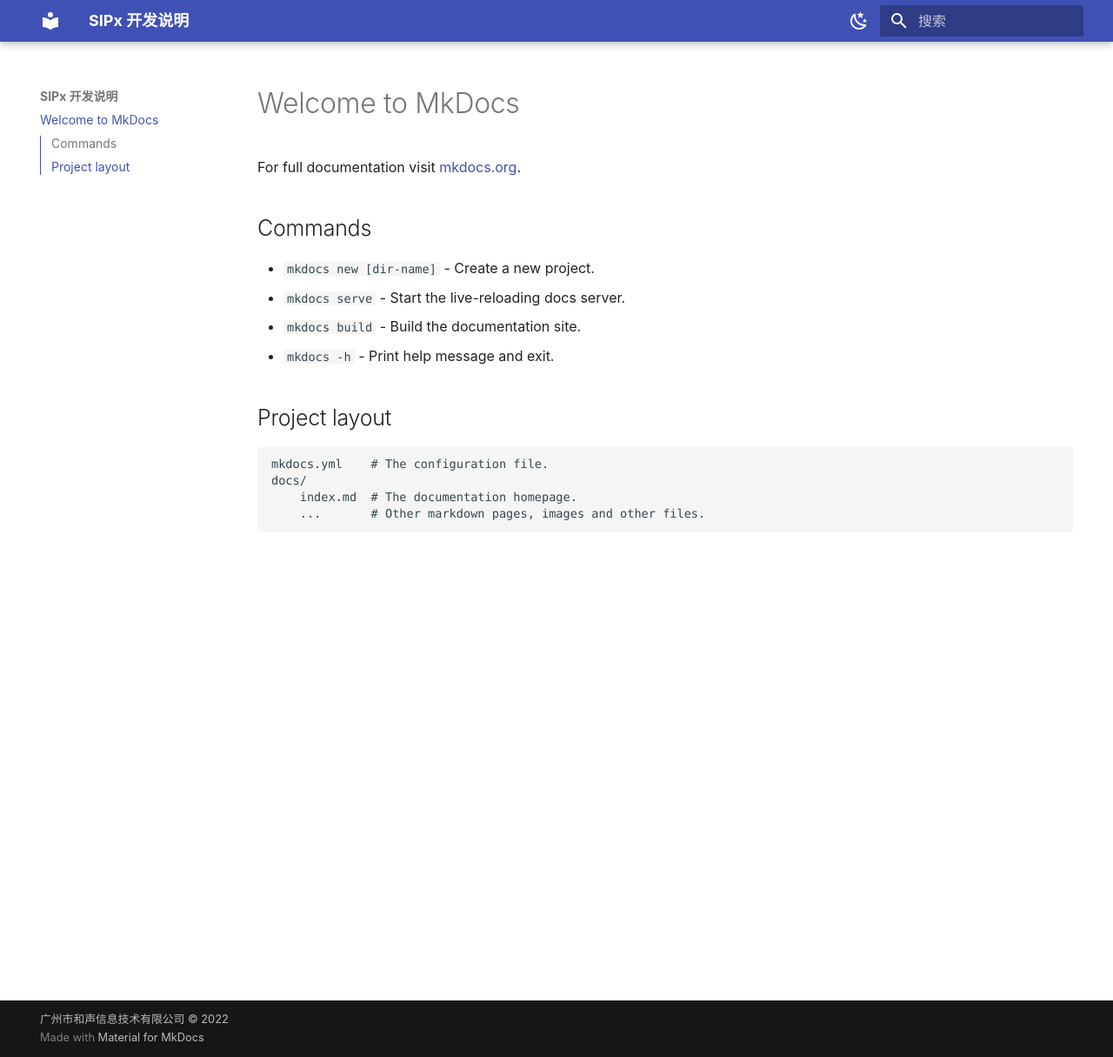
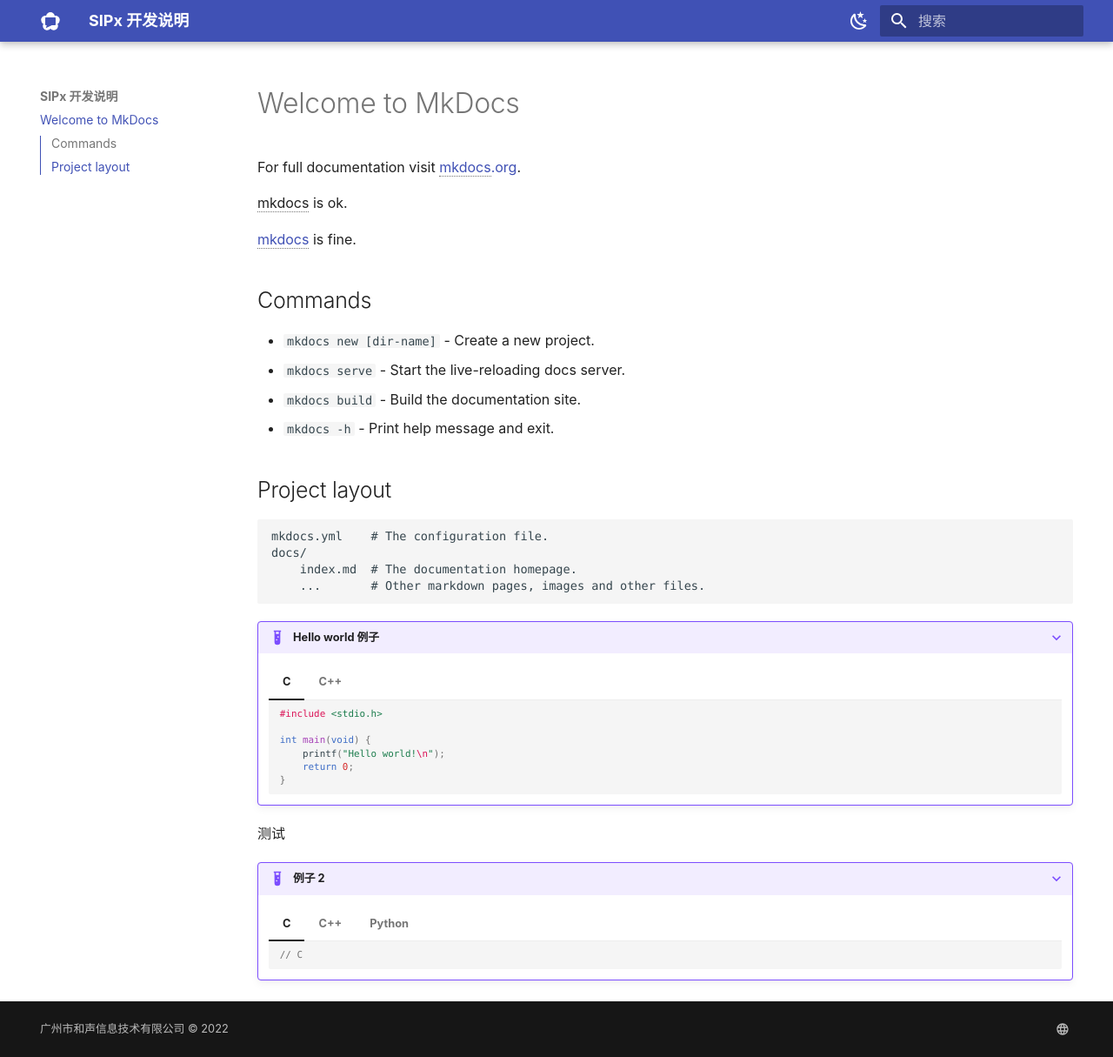
Before and after one commit to tanbro/sipxrtc-docs, an MkDocs documentation site: the page built from src/index.md, in a window 1280 px wide and 1215 px high. Shown: the whole window at 87% size. Built offline with MkDocs 1.6.1 and Material for MkDocs 9.7.7, drawn with Linux system fonts in a browser that asks for light colours.

Commit message:
adjusting ...

````diff
--- a/mkdocs.yml
+++ b/mkdocs.yml
@@ -1,6 +1,7 @@
 site_name: SIPx 开发说明
 site_author: 广州市和声信息技术有限公司
-copyright: 广州市和声信息技术有限公司 © 2022
+copyright: >
+  <a href="http://www.hesong.net/">广州市和声信息技术有限公司</a> © 2022
 
 docs_dir: src
 
@@ -8,29 +9,32 @@
 nav:
   - index.md
 
-plugins:
-  - search
-  - localsearch
-  ## with-pdf is Not available on Windows
-  - with-pdf:
-      enabled_if_env: ENABLE_PDF_EXPORT
-      toc_title: 目录
-      toc_level: 3
-      cover_title: SIPx
-      cover_subtitle: 开发说明
+extra:
+  generator: false
+  social:
+    - name: 访问 SIPx 官网
+      link: http://sipx.cn/
+      icon: material/web
 
 theme:
   name: material
-  custom_dir: theme
   language: zh
   font: false
+  favicon: assets/images/favicon.ico
+  icon:
+    logo: material/webrtc
+
+  # custom_dir: overrides
 
   features:
+    - header.autohide
+    - navigation.instant
     - navigation.sections
-    - navigation.expand
-    - toc.integrate
+    # - navigation.expand
     # - navigation.tabs
     - navigation.top
+    - toc.integrate
+    - content.tooltips
 
   palette:
     - media: "(prefers-color-scheme: light)"
@@ -40,8 +44,6 @@
         name: 切换到暗色模式
     - media: "(prefers-color-scheme: dark)"
       scheme: slate
-      primary: light blue
-      accent: light blue
       toggle:
         icon: material/weather-sunny
         name: 切换到亮色模式
@@ -63,21 +65,45 @@
   - pymdownx.smartsymbols
   - pymdownx.critic:
       mode: view
-  - pymdownx.snippets
+  - pymdownx.snippets:
+      auto_append:
+        - includes/abbreviations.md
   - pymdownx.caret
   - pymdownx.mark
   - pymdownx.tilde
-  - pymdownx.smartsymbols
+  - pymdownx.tasklist:
+      custom_checkbox: true
+  - pymdownx.tabbed:
+      alternate_style: true
+  - pymdownx.emoji:
+      emoji_index: !!python/name:materialx.emoji.twemoji
+      emoji_generator: !!python/name:materialx.emoji.to_svg
   # Officially Supported Extensions
+  - abbr
   - admonition
   - meta
-  # - sane_lists:
-  # - smarty:
+  - md_in_html
+  - sane_lists:
+  - smarty:
   - toc:
       permalink: true
-      slugify: !!python/name:pymdownx.slugs.uslugify
+      slugify:
+        !!python/object/apply:pymdownx.slugs.slugify { kwds: { case: lower } }
   # 3rd extensions
   - plantuml_markdown:
       ## 如在 Windows 中无法使用 plantuml，可启用这个配置
       # server: http://www.plantuml.com/plantuml
       # format: svg
+
+extra_javascript:
+  - assets/scripts/tabbedSync.js
+
+plugins:
+  - search
+  ## with-pdf is Not available on Windows
+  - with-pdf:
+      enabled_if_env: ENABLE_PDF_EXPORT
+      toc_title: 目录
+      toc_level: 3
+      cover_title: SIPx
+      cover_subtitle: 开发说明
--- a/src/index.md
+++ b/src/index.md
@@ -1,6 +1,10 @@
 # Welcome to MkDocs
 
 For full documentation visit [mkdocs.org](https://www.mkdocs.org).
+
+mkdocs is ok.
+
+[mkdocs] is fine.
 
 ## Commands
 
@@ -15,3 +19,49 @@
     docs/
         index.md  # The documentation homepage.
         ...       # Other markdown pages, images and other files.
+
+???+ example "Hello world 例子"
+
+    === "C"
+
+        ```c
+        #include <stdio.h>
+
+        int main(void) {
+            printf("Hello world!\n");
+            return 0;
+        }
+        ```
+
+    === "C++"
+
+        ```c++
+        #include <iostream>
+
+        int main(void) {
+            std::cout << "Hello world!" << std::endl;
+            return 0;
+        }
+        ```
+
+测试
+
+???+ example "例子 2"
+
+    === "C"
+
+        ```c
+        // C
+        ```
+
+    === "C++"
+
+        ```c++
+        // C++
+        ```
+
+    === "Python"
+
+        ```python
+        print("Hello world")
+        ```
--- a/theme/main.html
+++ /dev/null
@@ -1,9 +0,0 @@
-{% extends "base.html" %}
-{% block config %}
-{{ super() }}
-{% if "localsearch" in config["plugins"] %}
-<!-- <script src="https://unpkg.com/iframe-worker/polyfill"></script> -->
-<script src="{{ 'assets/javascripts/iframe-worker.js' | url }}"></script>
-<script src="{{ 'search/search_index.js' | url }}"></script>
-{% endif %}
-{% endblock %}
````
Also changed, not shown: includes/abbreviations.md (added, +9 -0 lines), 3 other files.
